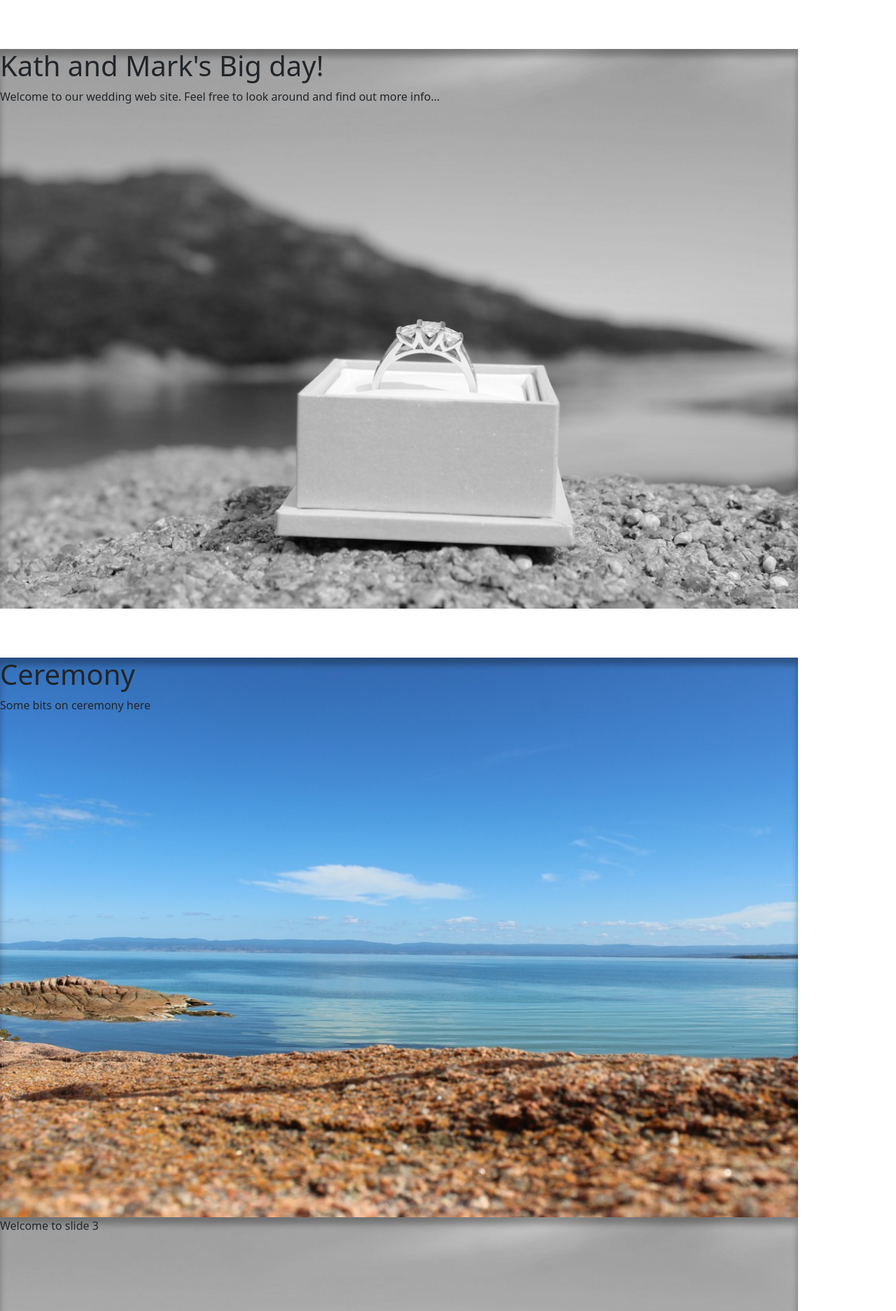
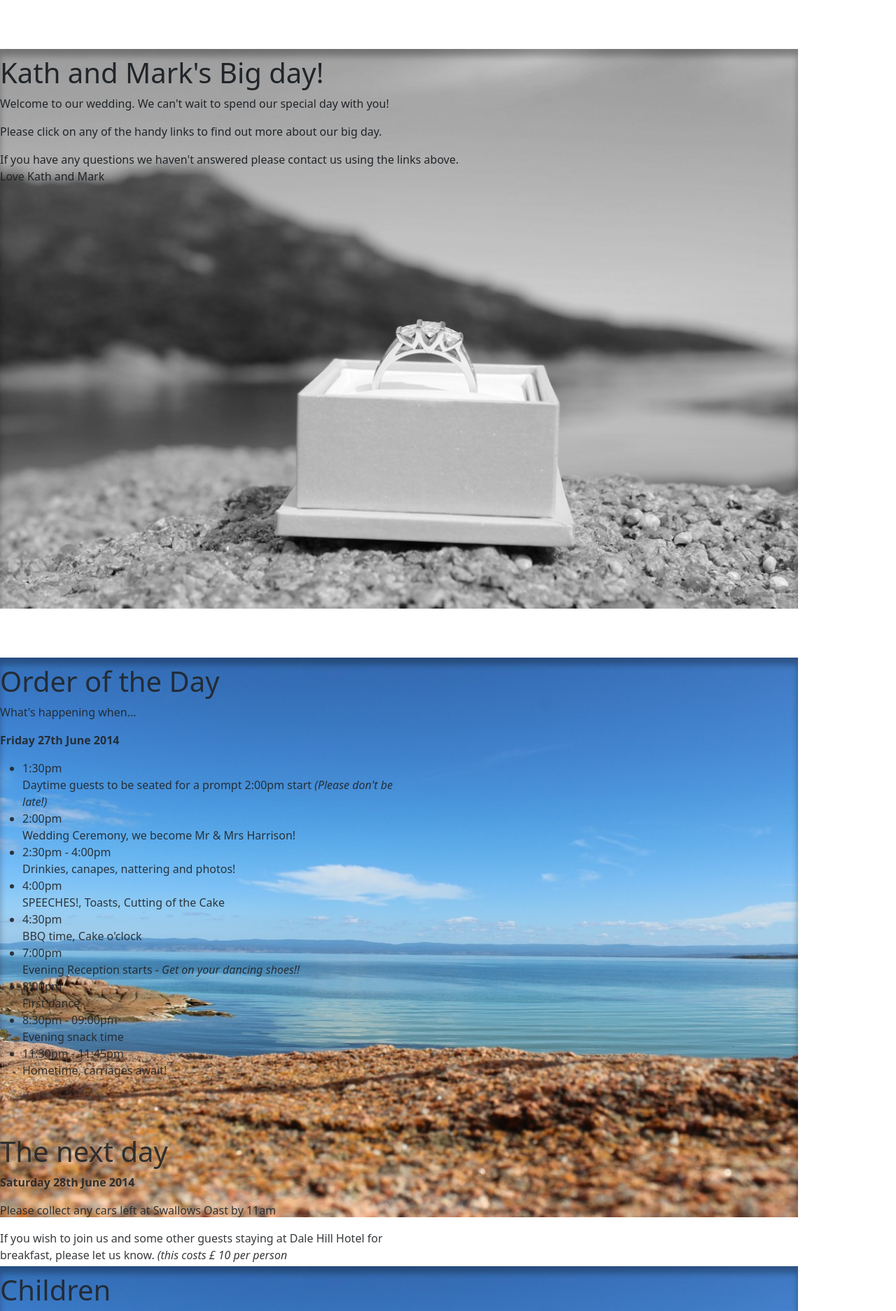
Before and after one commit to danpickford/WeddingSite, a PHP site: page / in a window 1280 px wide. Shown: the part 46-1920 px from the top of the page at 70% size. Run offline with PHP 8.4, Linux system fonts and the light colour scheme; some libraries are stand-ins or nearby versions.

Commit message:
Adding more content

```diff
--- a/css/main.css
+++ b/css/main.css
@@ -12,6 +12,9 @@ body {
     height: 100%;
     overflow-y:hidden;
 }
+.bold{
+font-weight: bold;
+}
 
 #footer {
     position: absolute;
@@ -20,6 +23,11 @@ body {
     /* Set the fixed height of the footer here */
     height: 60px;
     background-color: #f5f5f5;
+}
+
+.jumbotron {
+
+padding-top:10px;
 }
 
 
@@ -68,7 +76,7 @@ code {
 }
 
 #slide3 {
-    background-image: url('../img/background_1.png');
+    background-image: url('../img/background_3.png');
     background-repeat: no-repeat;
     background-size: cover;
     height: 100%;
--- a/index.html
+++ b/index.html
@@ -34,18 +34,28 @@
             <div class="collapse navbar-collapse">
                 <ul class="nav navbar-nav">
                     <li class="active"><a href="#" class="data-slide-link" data-slide="1">Home</a></li>
-                    <li><a class="data-slide-link" href="#ceremony" data-slide="2">Ceremony</a></li>
-                    <li><a href="#contact">Contact</a></li>
                     <li class="dropdown">
-                        <a href="#" class="dropdown-toggle" data-toggle="dropdown">Dropdown <b class="caret"></b></a>
+                        <a href="#" class="dropdown-toggle " data-toggle="dropdown">Ceremony <b class="caret"></b></a>
                         <ul class="dropdown-menu">
-                            <li><a href="#">Action</a></li>
-                            <li><a href="#">Another action</a></li>
-                            <li><a href="#">Something else here</a></li>
+                            <li><a href="#" class="data-slide-link" data-slide="2">Order of the Day</a></li>
+                            <li><a href="#">Children</a></li>
+                            <li><a href="#">Dress Code</a></li>
+                            <li><a href="#">Table plan</a></li>
                             <li class="divider"></li>
-                            <li class="dropdown-header">Nav header</li>
-                            <li><a href="#">Separated link</a></li>
-                            <li><a href="#">One more separated link</a></li>
+                            <li class="dropdown-header">The Venue</li>
+                            <li><a href="#">Swallows Oast</a></li>
+                        </ul>
+                    </li>
+                    <li><a href="#rsvp">RSVP</a></li>
+                    <li><a href="#contact">Contact Us</a></li>
+                    <li><a href="#contact">Photos</a></li>
+                    <li class="dropdown">
+                        <a href="#" class="dropdown-toggle" data-toggle="dropdown">Helpful Info <b class="caret"></b></a>
+                        <ul class="dropdown-menu">
+                            <li><a href="#">Gift Ideas</a></li>
+                            <li><a href="#">Accommodation</a></li>
+                            <li><a href="#">Travel</a></li>
+                            <li><a href="#">Taxis</a></li>
                         </ul>
                     </li>
                 </ul>
@@ -58,27 +68,87 @@
     <div class="container">
 
         <div id="slide1" class="slide" data-slide="1">
-            <div style="margin-top:70px;" class="col-xs-12 col-sm-9">
+            <div style="margin-top: 70px;" class="col-xs-12 col-sm-9">
 
                 <div class="jumbotron">
-                <h1>Kath and Mark's Big day!</h1>
-                <p>Welcome to our wedding web site. Feel free to look around and find out more info...</p>
+                    <h1>Kath and Mark's Big day!</h1>
+                    <p>Welcome to our wedding. We can't wait to spend our special day with you!</p>
+                    <p>Please click on any of the handy links to find out more about our big day.</p>
+                    <p>
+                        If you have any questions we haven't answered please contact us using the links above.<br />
+                        Love Kath and Mark
+                    </p>
+
                 </div>
             </div>
-            <a href="#" class="btn btn-default arrow" data-slide="2" ><span class="glyphicon glyphicon-arrow-down"></span></a>
+            <a href="#" class="btn btn-default arrow" data-slide="2"><span class="glyphicon glyphicon-arrow-down"></span></a>
         </div>
         <div id="slide2" class="slide" data-slide="2">
-            <div style="margin-top:70px;" class="col-xs-12 col-sm-9">
+            <div style="margin-top: 70px; opacity: 0.9" class="col-sm-6">
 
                 <div class="jumbotron">
-                <h1>Ceremony</h1>
-                <p>Some bits on ceremony here</p>
+                    <h1>Order of the Day</h1>
+                    <p>What's happening when... </p>
+                    <p><span class="bold">Friday 27th June 2014</span></p>
+
+                    <ul>
+                        <li>1:30pm
+                            <br />
+                            Daytime guests to be seated for a prompt 2:00pm start <em>(Please don't be late!)</em></li>
+                        <li>2:00pm
+                            <br />
+                            Wedding Ceremony, we become Mr &amp; Mrs Harrison!</li>
+                        <li>2:30pm - 4:00pm
+                            <br />
+                            Drinkies, canapes, nattering and photos!</li>
+                        <li>4:00pm
+                            <br />
+                            SPEECHES!, Toasts, Cutting of the Cake</li>
+                        <li>4:30pm
+                            <br />
+                            BBQ time, Cake o'clock</li>
+                        <li>7:00pm<br />
+                            Evening Reception starts - <em>Get on your dancing shoes!!</em></li>
+                        <li>8:00pm<br />
+                            First dance</li>
+                        <li>8:30pm - 09:00pm<br />
+                            Evening snack time</li>
+                        <li>11:30pm - 11:45pm<br />
+                            Hometime, carriages await!</li>
+
+                    </ul>
+
                 </div>
             </div>
-            <a href="#" class="btn btn-default arrow" data-slide="3" ><span class="glyphicon glyphicon-arrow-down"></span></a>
+            <div style="margin-top: 70px; opacity: 0.9" class="col-sm-6">
+
+                <div class="jumbotron">
+                    <h1>The next day </h1>
+                    <p><span class="bold">Saturday 28th June 2014</span></p>
+                    <p>Please collect any cars left at Swallows Oast by 11am</p>
+                    <p>If you wish to join us and some other guests staying at Dale Hill Hotel for breakfast, please let us know. <em>(this costs &pound; 10 per person</em></p>
+                </div>
+            </div>
+            <a href="#" class="btn btn-default arrow" data-slide="3"><span class="glyphicon glyphicon-arrow-down"></span></a>
         </div>
         <div id="slide3" class="slide" data-slide="3">
-            <p>Welcome to slide 3</p>
+            <div style="margin-top: 70px; opacity: 0.9" class="col-sm-6">
+                <div class="jumbotron">
+                    <h1>Children</h1>
+                    <p>Unfortunately we can only accommodate children from our close family, and the children that Kathryn cares for.</p>
+                    <p>We hope that this gives our friends that are parents the opportunity to relax, to let their hair down and really enjoy the day!</p>
+                    <p>For the children that are attending, there is a Willow maze, and slide to play on (as well as lots of open space to run around in!)</p>
+                    <p>If weather permits, there will also be a few games outside!</p>
+                    <p><em>Its advised to bring a change of clothes, and also possibly wellies incase needed as there's plenty of grass for the little ones to run around on, and we can never predict the British 'Summer' weather!</em></p>
+                </div>
+            </div>
+            <div style="margin-top: 70px;opacity: 0.9" class="col-sm-6">
+                <div class="jumbotron">
+                    <h1>Dress Code</h1>
+
+                </div>
+            </div>
+
         </div>
     </div>
 
```
Also changed, not shown: img/background_3.png (added).
